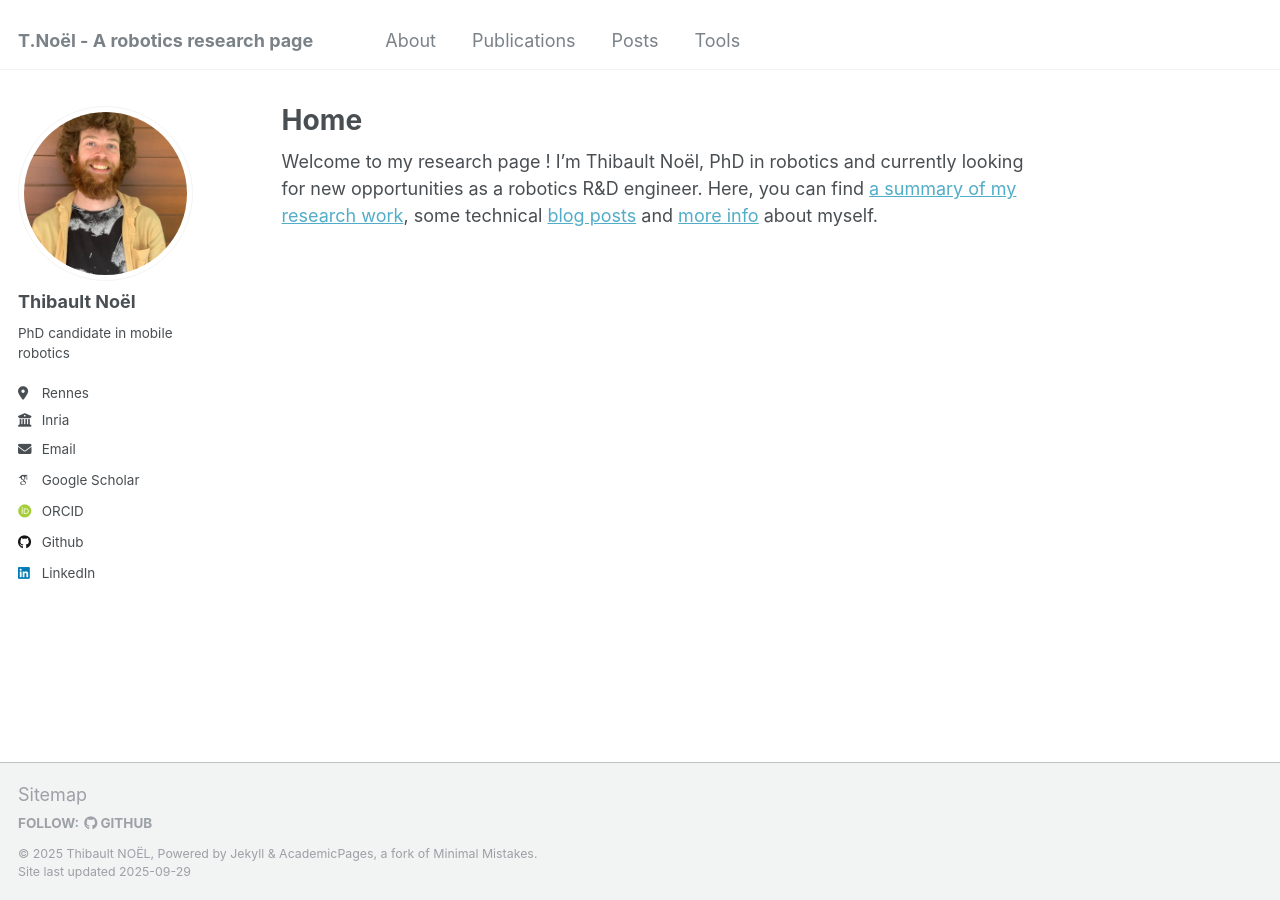
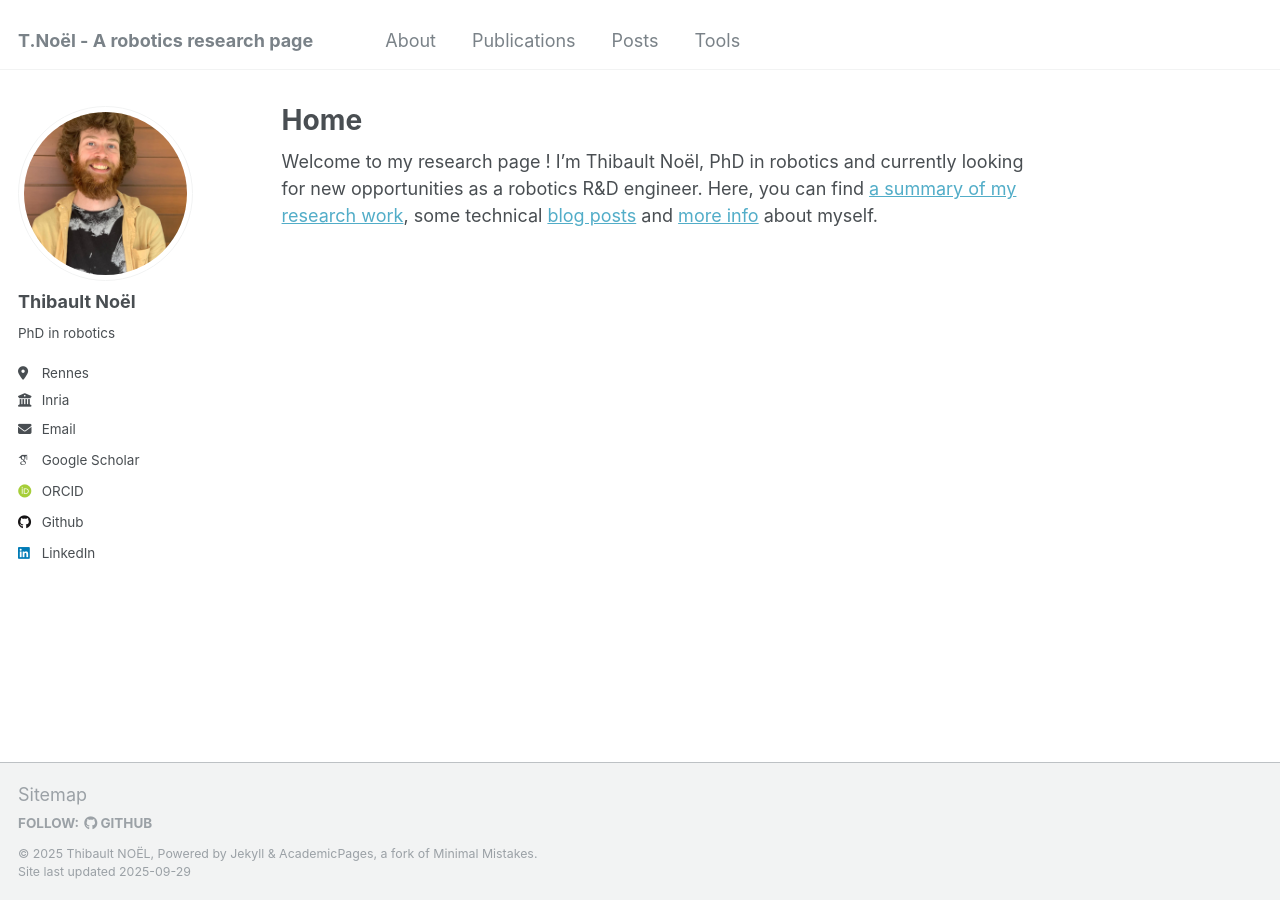
Before and after one commit to thibnoel/thibnoel.github.io, a Jekyll site: the page built from index.md, in a window 1280 px wide. Built offline with Jekyll 4.4.1, drawn with Linux system fonts in a browser that asks for light colours; some web fonts are replaced.

Commit message:
update config yaml

```diff
--- a/_config.yml
+++ b/_config.yml
@@ -24,7 +24,7 @@ author:
   avatar           : "mini_profile.png"
   name             : "Thibault Noël"
   pronouns         : # example: "she/her"
-  bio              : "PhD candidate in mobile robotics"
+  bio              : "PhD in robotics"
   location         : "Rennes"
   employer         : "Inria"
   uri              : # URL
```
